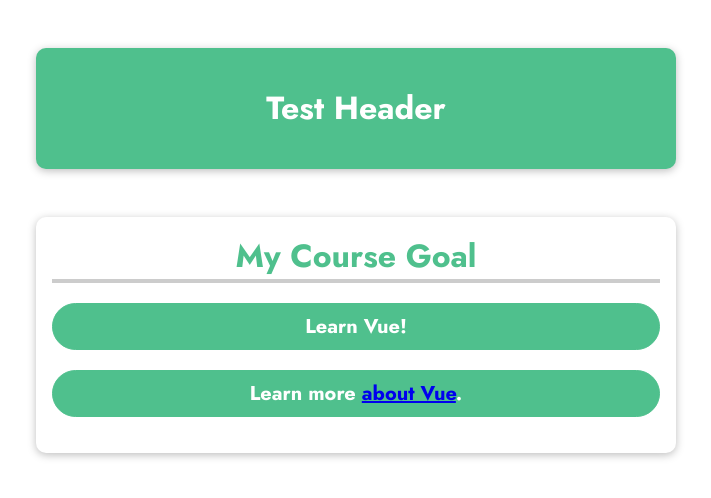
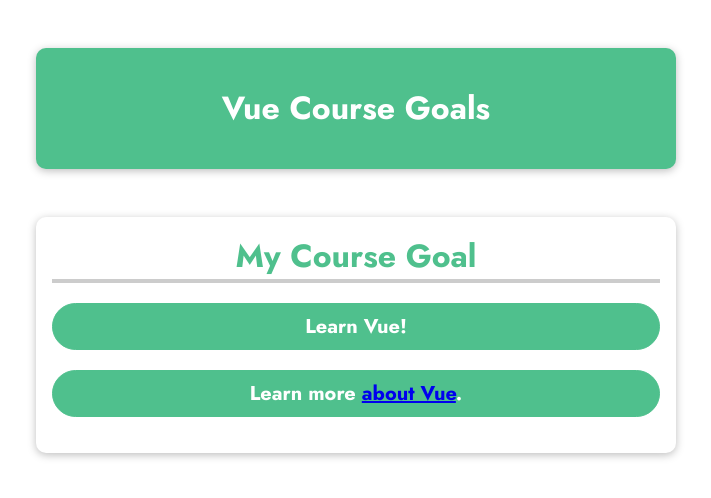
Before and after one commit to mcnishthomas/gettin-goin, a plain HTML site: page index.html in a window 1280 px wide. Shown: the whole page, without its empty margins (284-995 px from the left). Drawn offline with nearby package versions, Linux system fonts and the light colour scheme.

Commit message:
changed header back to pre-test

```diff
--- a/index.html
+++ b/index.html
@@ -13,7 +13,7 @@
 
 <body>
   <header>
-    <h1>Test Header</h1>
+    <h1>Vue Course Goals</h1>
   </header>
   <section id="user-goal">
     <h2>My Course Goal</h2>
```
